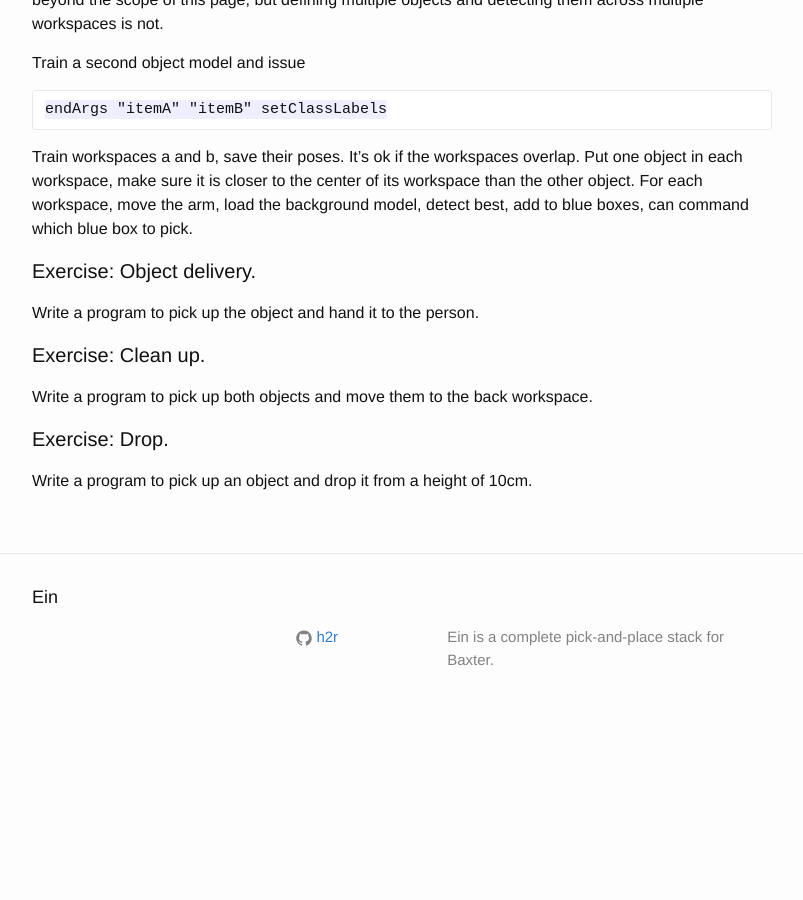
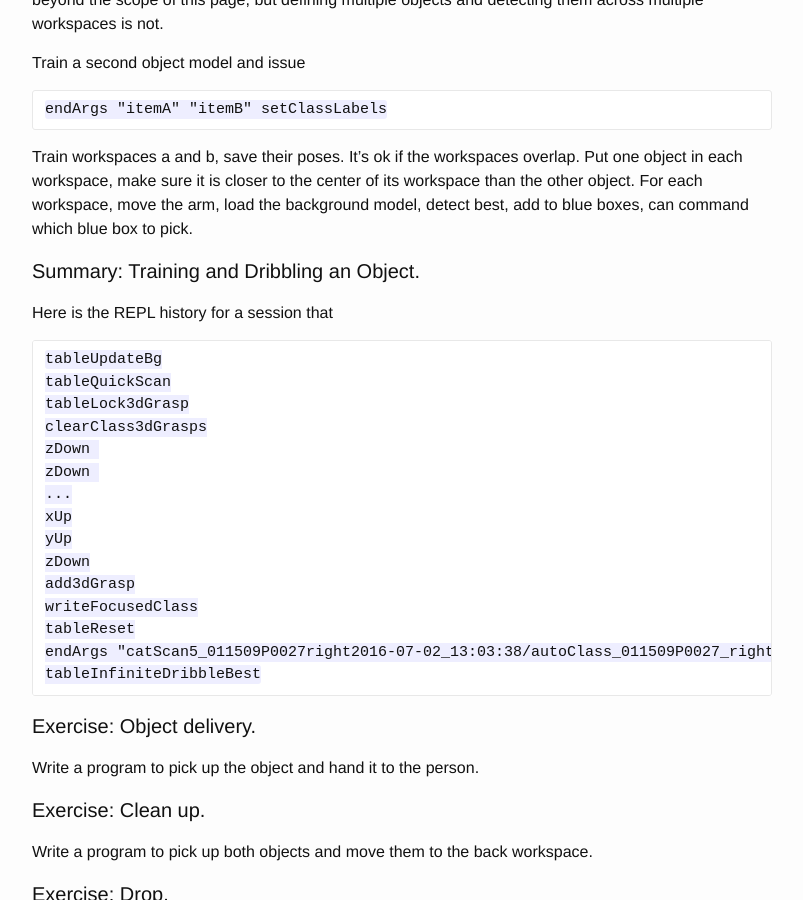
Before and after one commit to h2r/ein, a Jekyll site: the page built from pickingobjects.md, in a window 1280 px wide and 900 px high, scrolled down 7213 px. Shown: the whole window, without its empty margins (238-1041 px from the left). Built offline with Jekyll 4.4.1, drawn with Linux system fonts in a browser that asks for light colours; before the commit the page ends 7944 px from its top, so only the background shows below that.

Commit message:
update
Former-commit-id: fd65ff033b7f04d78a6b7dbc0fcdf09005294849

````diff
--- a/pickingobjects.md
+++ b/pickingobjects.md
@@ -308,6 +308,27 @@ to blue boxes, can command which blue box to pick.
 
 
 
+#### Summary:  Training and Dribbling an Object.
+
+Here is the REPL history for a session that
+
+```
+tableUpdateBg
+tableQuickScan
+tableLock3dGrasp
+clearClass3dGrasps
+zDown
+zDown
+...
+xUp
+yUp
+zDown
+add3dGrasp
+writeFocusedClass
+tableReset
+endArgs "catScan5_011509P0027right2016-07-02_13:03:38/autoClass_011509P0027_right_2016-07-02_13:19:18" setClassLabels
+tableInfiniteDribbleBest
+```
 
 
 
````
